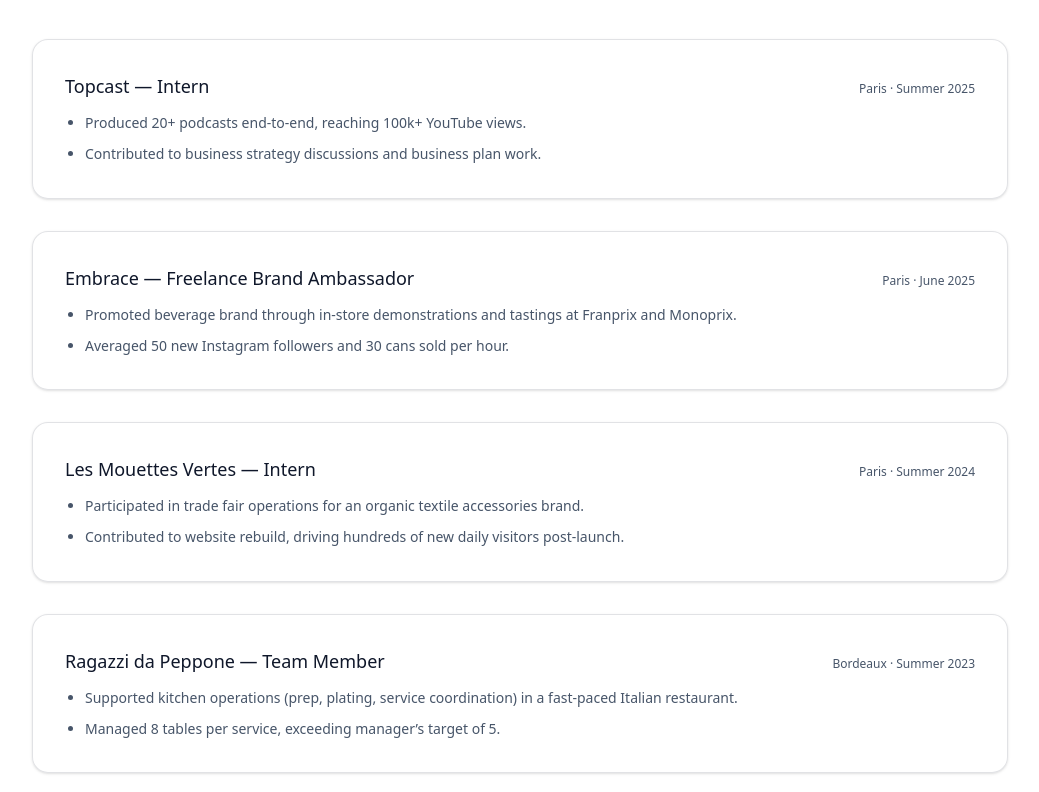
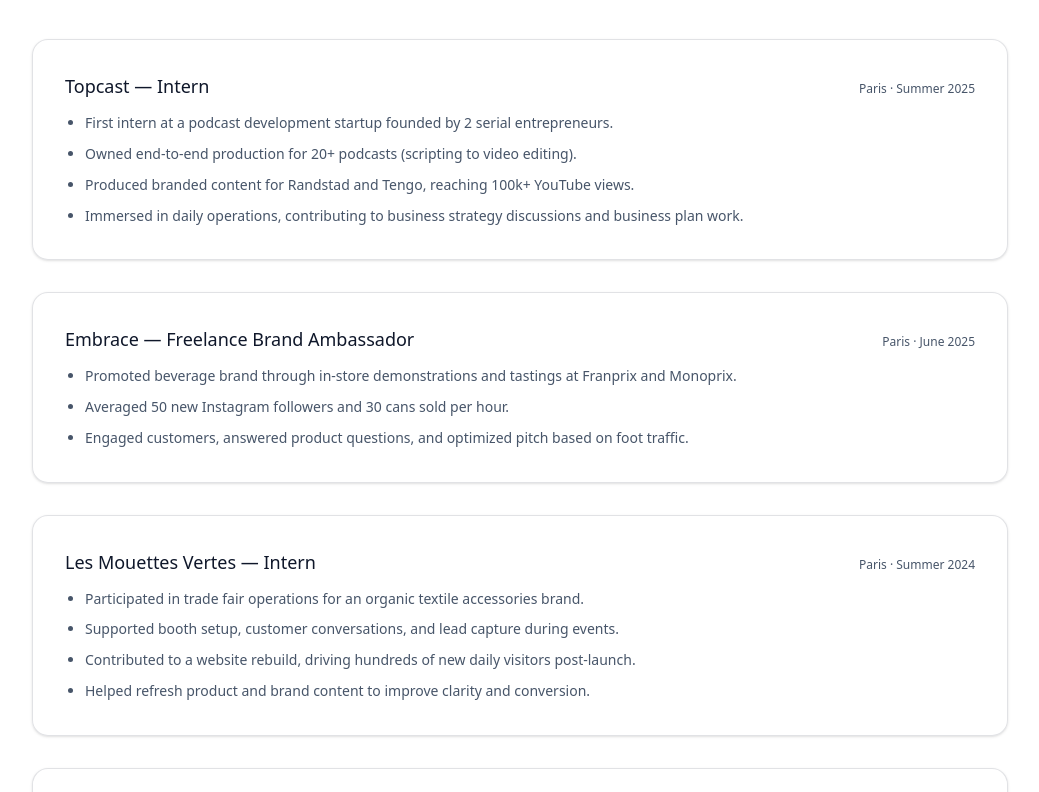
Before and after one commit to maximeromatet/maxime-site, a Next.js app: page / in a window 1280 px wide. Shown: the part 2268-3060 px from the top of the page, without its empty margins (120-1159 px from the left). Built offline with nearby package versions, Linux system fonts and the light colour scheme.

Commit message:
update homepage

```diff
--- a/app/page.tsx
+++ b/app/page.tsx
@@ -215,70 +215,54 @@
     <Card>
       <div className="flex flex-wrap items-baseline justify-between gap-6 mb-3">
         <h3 className="text-lg font-medium">Topcast — Intern</h3>
-                <span className="text-xs text-[var(--muted)]">
-                  Paris · Summer 2025
-                </span>
+        <span className="text-xs text-[var(--muted)]">Paris · Summer 2025</span>
       </div>
       <ul className="text-sm text-[var(--muted)] space-y-2 leading-relaxed list-disc pl-5">
-                <li>Produced 20+ podcasts end-to-end, reaching 100k+ YouTube views.</li>
-                <li>
-                  Contributed to business strategy discussions and business plan work.
-                </li>
+        <li>First intern at a podcast development startup founded by 2 serial entrepreneurs.</li>
+        <li>Owned end-to-end production for 20+ podcasts (scripting to video editing).</li>
+        <li>Produced branded content for Randstad and Tengo, reaching 100k+ YouTube views.</li>
+        <li>Immersed in daily operations, contributing to business strategy discussions and business plan work.</li>
       </ul>
     </Card>
 
     <Card>
       <div className="flex flex-wrap items-baseline justify-between gap-6 mb-3">
-                <h3 className="text-lg font-medium">
-                  Embrace — Freelance Brand Ambassador
-                </h3>
-                <span className="text-xs text-[var(--muted)]">
-                  Paris · June 2025
-                </span>
+        <h3 className="text-lg font-medium">Embrace — Freelance Brand Ambassador</h3>
+        <span className="text-xs text-[var(--muted)]">Paris · June 2025</span>
       </div>
       <ul className="text-sm text-[var(--muted)] space-y-2 leading-relaxed list-disc pl-5">
         <li>
-                  Promoted beverage brand through in-store demonstrations and tastings
-                  at Franprix and Monoprix.
+          Promoted beverage brand through in-store demonstrations and tastings at Franprix and Monoprix.
         </li>
         <li>Averaged 50 new Instagram followers and 30 cans sold per hour.</li>
+        <li>Engaged customers, answered product questions, and optimized pitch based on foot traffic.</li>
       </ul>
     </Card>
 
     <Card>
       <div className="flex flex-wrap items-baseline justify-between gap-6 mb-3">
         <h3 className="text-lg font-medium">Les Mouettes Vertes — Intern</h3>
-                <span className="text-xs text-[var(--muted)]">
-                  Paris · Summer 2024
-                </span>
+        <span className="text-xs text-[var(--muted)]">Paris · Summer 2024</span>
       </div>
       <ul className="text-sm text-[var(--muted)] space-y-2 leading-relaxed list-disc pl-5">
-                <li>
-                  Participated in trade fair operations for an organic textile
-                  accessories brand.
-                </li>
-                <li>
-                  Contributed to website rebuild, driving hundreds of new daily visitors
-                  post-launch.
-                </li>
+        <li>Participated in trade fair operations for an organic textile accessories brand.</li>
+        <li>Supported booth setup, customer conversations, and lead capture during events.</li>
+        <li>Contributed to a website rebuild, driving hundreds of new daily visitors post-launch.</li>
+        <li>Helped refresh product and brand content to improve clarity and conversion.</li>
       </ul>
     </Card>
 
     <Card>
       <div className="flex flex-wrap items-baseline justify-between gap-6 mb-3">
-                <h3 className="text-lg font-medium">
-                  Ragazzi da Peppone — Team Member
-                </h3>
-                <span className="text-xs text-[var(--muted)]">
-                  Bordeaux · Summer 2023
-                </span>
+        <h3 className="text-lg font-medium">Ragazzi da Peppone — Team Member</h3>
+        <span className="text-xs text-[var(--muted)]">Bordeaux · Summer 2023</span>
       </div>
       <ul className="text-sm text-[var(--muted)] space-y-2 leading-relaxed list-disc pl-5">
         <li>
-                  Supported kitchen operations (prep, plating, service coordination)
-                  in a fast-paced Italian restaurant.
+          Supported kitchen operations (prep, plating, service coordination) in a fast-paced Italian restaurant.
         </li>
         <li>Managed 8 tables per service, exceeding manager’s target of 5.</li>
+        <li>Handled peak-time prioritization and communication across kitchen and floor to keep service smooth.</li>
       </ul>
     </Card>
   </div>
```
Lines whose indentation alone changed are shown as unchanged.
